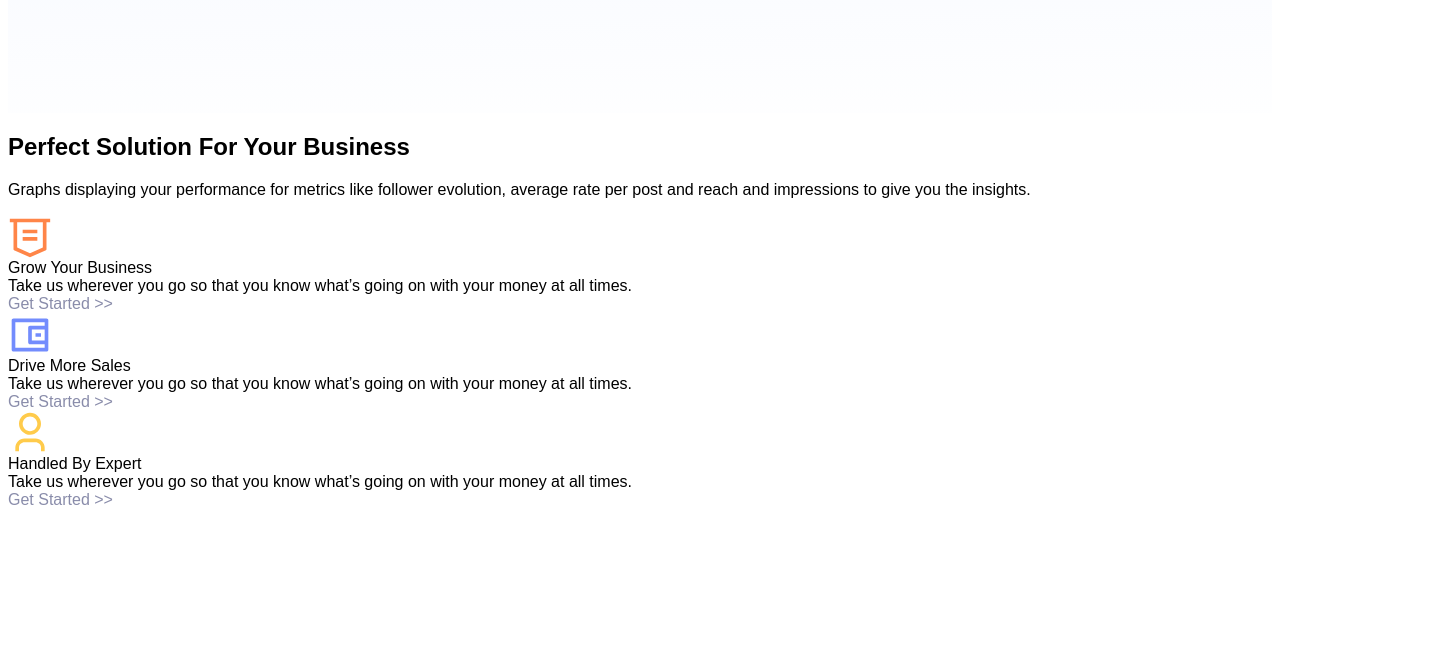
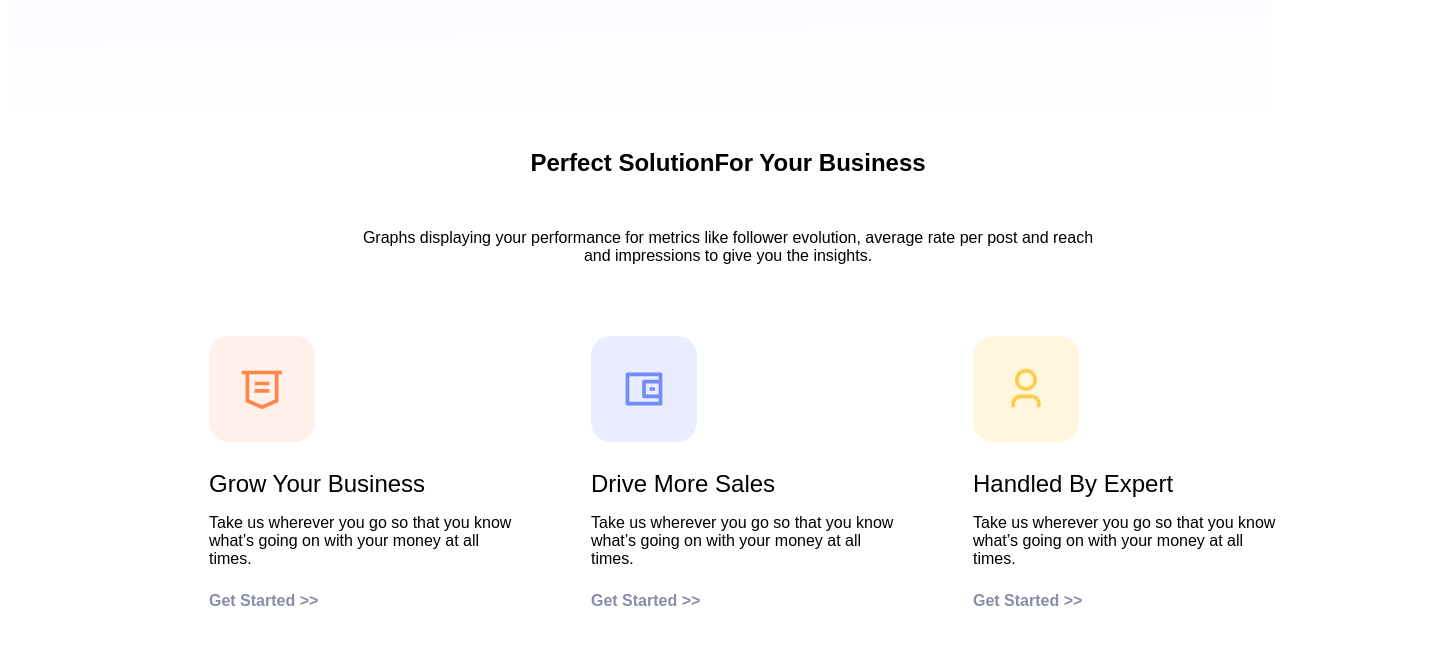
Before and after one commit to AprilTwenty/miniProjectCSS, a plain HTML site: page index.html in a window 1280 px wide. Shown: the part 775-1420 px from the top of the page, 1448 px wide, since content can reach past the window. Before the commit the page ends 1292 px from the top, so only its background shows below. Drawn offline with Linux system fonts and the light colour scheme.

Commit message:
feat: Add services section done

```diff
--- a/index.html
+++ b/index.html
@@ -109,37 +109,44 @@
     <section class="services">
         <div class="services-title">
             <h1>
-                Perfect Solution For Your Business
+                <span>Perfect Solution</span>
+                <span>For Your Business</span>
             </h1>
             <p>
                 Graphs displaying your performance for metrics like follower evolution, average rate per post and reach and impressions to give you the insights.
             </p>
         </div>
-        <div class="services-present">
+
         <div class="business-solutions">
-                <div class="business-section">
-                    <div class="business-icon"><img src="./asset/image/services-section/grow-business.svg" /></div>
+            <div class="business-section" id="business-section-order1">
+                <div class="business-icon" id="business-icon1"><img src="./asset/image/services-section/grow-business.svg" /></div>
+                <div class="busniess-content">
                     <div class="business-title">Grow Your Business</div>
-                    <div class="business-teext">Take us wherever you go so that you know what’s going on with your money at all times.</div>
+                    <div class="business-text">Take us wherever you go so that you know what’s going on with your money at all times.</div>
+                </div>
                 <a href="#" class="get-started">Get Started >></a>
 
             </div>
-                <div class="business-section">
-                    <div class="business-icon"><img src="./asset/image/services-section/drive-sales-icon.svg" /></div>
+            <div class="business-section" id="business-section-order2">
+                <div class="business-icon" id="business-icon2"><img src="./asset/image/services-section/drive-sales-icon.svg" /></div>
+                <div class="busniess-content">
                     <div class="business-title">Drive More Sales</div>
-                    <div class="business-teext">Take us wherever you go so that you know what’s going on with your money at all times.</div>
+                    <div class="business-text">Take us wherever you go so that you know what’s going on with your money at all times.</div>
+                </div>
                 <a href="#" class="get-started">Get Started >></a>
 
             </div>
-                <div class="business-section">
-                    <div class="business-icon"><img src="./asset/image/services-section/handled-by-expert.svg" /></div>
+            <div class="business-section" id="business-section-order3">
+                <div class="business-icon" id="business-icon3"><img src="./asset/image/services-section/handled-by-expert.svg" /></div>
+                <div class="busniess-content">
                     <div class="business-title">Handled By Expert</div>
-                    <div class="business-teext">Take us wherever you go so that you know what’s going on with your money at all times.</div>
+                    <div class="business-text">Take us wherever you go so that you know what’s going on with your money at all times.</div>
+                </div>
                 <a href="#" class="get-started">Get Started >></a>
 
             </div>
         </div>
-        </div>
+
     </section>
 
     <section class="dashboard">
--- a/style/body.css
+++ b/style/body.css
@@ -1,3 +1,7 @@
+* {
+    box-sizing: border-box;
+}
+
 body {
     font-family: Poppins, sans-serif;
 }
--- a/style/header.css
+++ b/style/header.css
@@ -384,6 +384,5 @@ nav .nav-button-box {
     .demo-link {
         width: 125px;
         margin: 0px;
-
     }
 }
--- a/style/services.css
+++ b/style/services.css
@@ -1,8 +1,106 @@
-/* สไตล์สำหรับลิงก์ Get Started */
+.services {
+    height: 1677px;
+    display: flex;
+    flex-direction: column;
+    align-items: center;
+}
+
+.services-title {
+    text-align: center;
+}
+
+.services-title h1 {
+    display: flex;
+    flex-direction: column;
+    justify-content: center;
+    padding: 16px;
+}
+
+.services-title p {
+    width: 343px;
+    height: 114px;
+    padding: 16px;
+}
+
+.business-solutions {
+    display: flex;
+    flex-direction: column;
+    gap: 32px;
+}
+
+.business-section {
+    width: 343px;
+    height: 390px;
+    padding: 40px 0px 40px 35px;
+    display: flex;
+    flex-direction: column;
+    text-align: left;
+    gap: 24px;
+
+}
+
+.business-section:hover {
+    box-shadow: 0px 20px 47px 0px #0000000D;
+}
+
+#busniess-section-order1{
+    order: 3;
+}
+
+#busniess-section-order2{
+    order: 1;
+}
+
+#busniess-section-order3{
+    order: 2;
+}
+
+.business-icon {
+    width: 106px;
+    height: 106px;
+    border-radius: 20px;
+    display: flex;
+    justify-content: center;
+    align-items: center;
+}
+
+#business-icon1 {
+    background-color: #FFF0E9;
+}
+
+#business-icon2 {
+    background-color: #E9EDFF;
+}
+
+#business-icon3 {
+    background-color: #FFF6DD;
+}
+
+.busniess-content {
+    display: flex;
+    flex-direction: column;
+    gap: 12px;
+}
+
+.business-title {
+    font-size: 24px;
+    font-weight: 500;
+    line-height: 36px;
+
+
+}
+
+.busniess-text {
+    font-size: 16px;
+    font-weight: 400;
+    line-height: 28px;
+
+}
+
 .get-started {
     font-size: 16px;
+    font-weight: 600;
     color: #282D648C;
-    text-align: center;
     text-decoration: none;
 }
 
@@ -13,3 +111,27 @@
 .get-started:active {
     color: #0508248c;
 }
+
+@media only screen and (min-width: 1200px) {
+    .services {
+        width: 1440px;
+        height: 860px;
+    }
+    .services-title h1 {
+        display: flex;
+        flex-direction: row;
+    }
+    .services-title p {
+        width: 764px;
+        height: 67px;
+    }
+    .business-solutions {
+        display: flex;
+        flex-direction: row;
+    }
+    .business-section {
+        width: 350px;
+        height: 390px;
+        padding: 40px 0px 40px 38px;
+    }
+}
```
Lines whose indentation alone changed are shown as unchanged.
